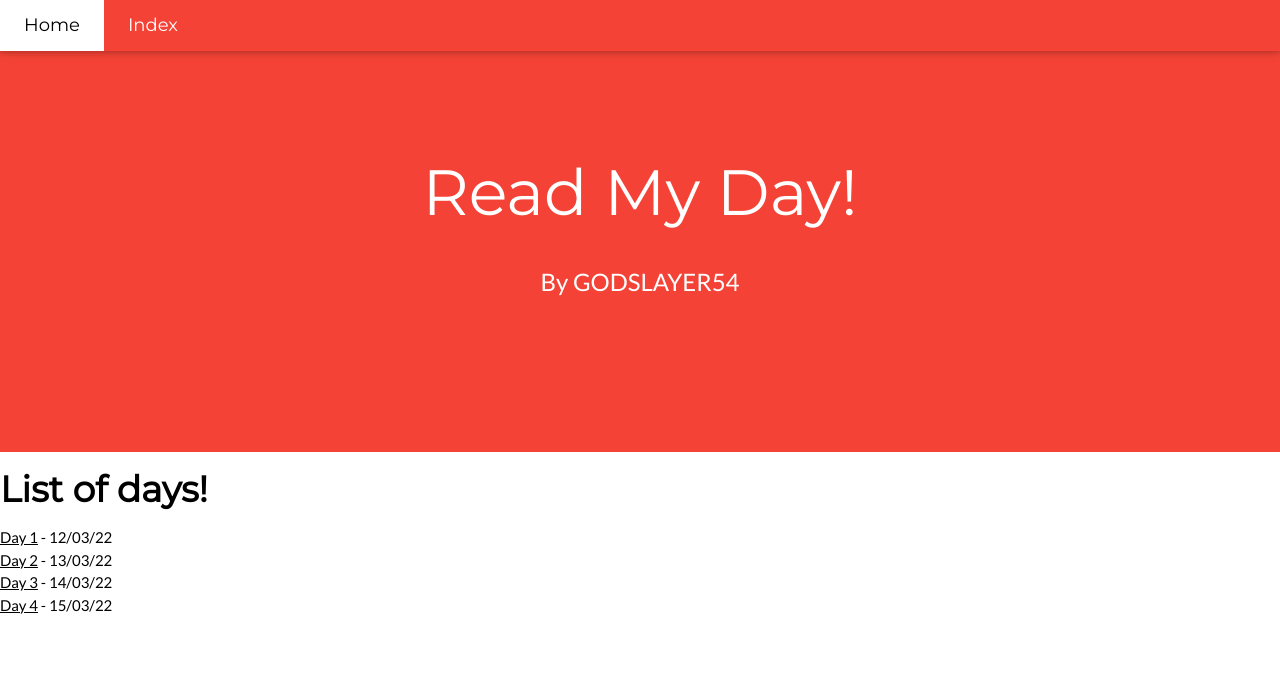
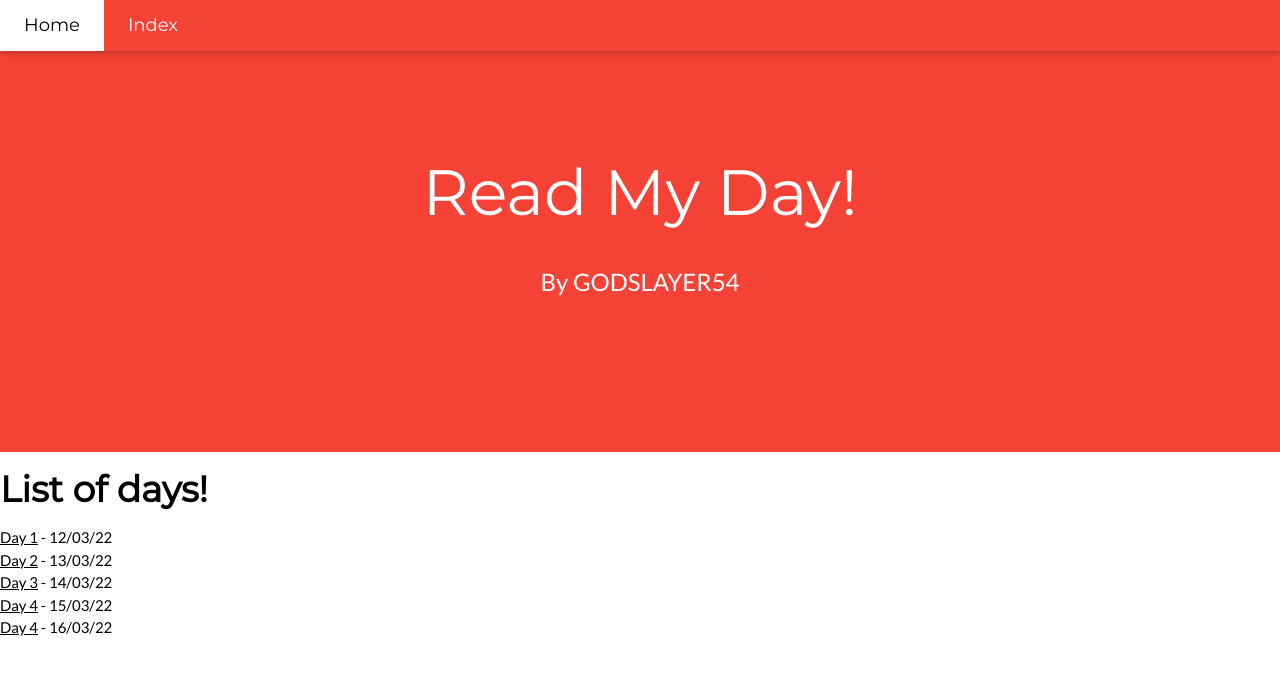
Before and after one commit to AVVERSION/read-my-day, a plain HTML site: page list.html in a window 1280 px wide. Drawn offline with nearby package versions, Linux system fonts and the light colour scheme.

Commit message:
Update list.html

```diff
--- a/list.html
+++ b/list.html
@@ -48,6 +48,8 @@ body,h1,h2,h3,h4,h5,h6 {font-family: "Lato", sans-serif}
   <a href="day3.html">Day 3</a> - 14/03/22
   <br>
   <a href="day4.html">Day 4</a> - 15/03/22
+  <br>
+  <a href="day5.html">Day 4</a> - 16/03/22
 </body>
     <script>
 // Used to toggle the menu on small screens when clicking on the menu button
```
